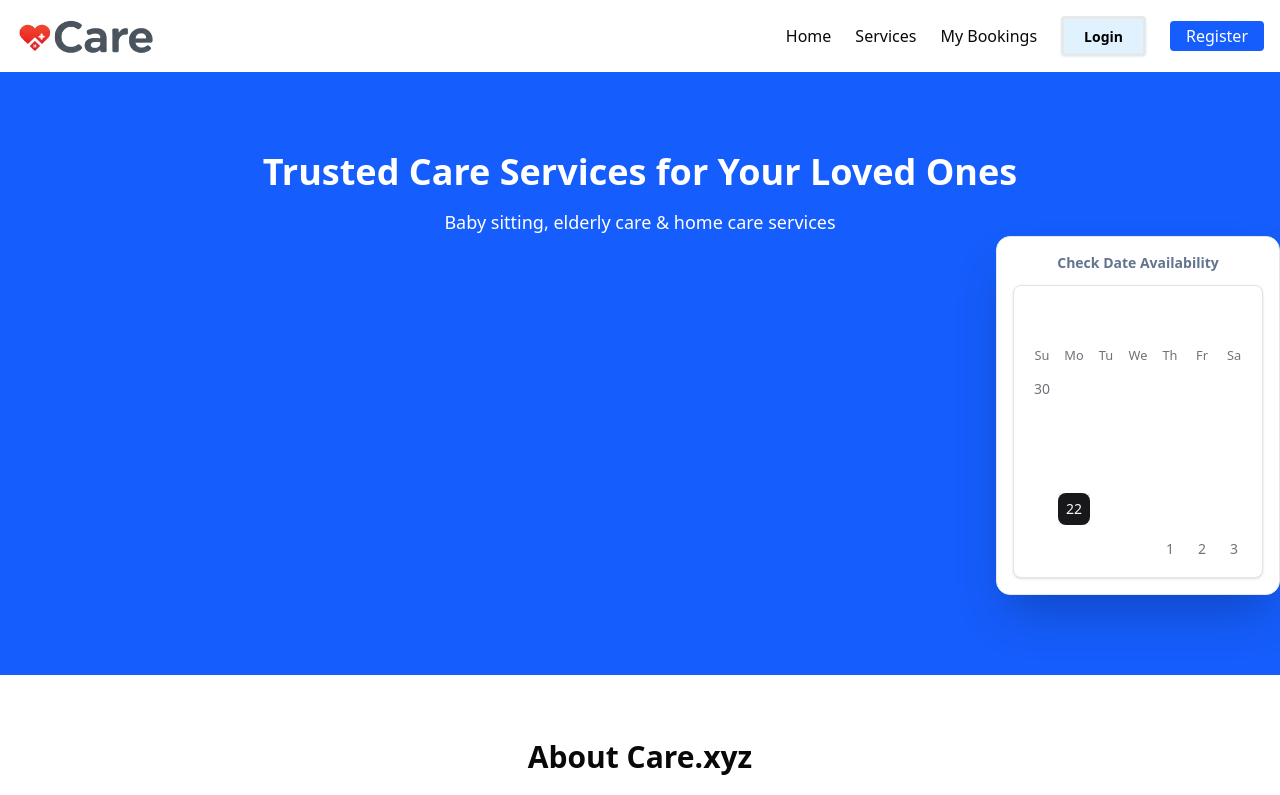
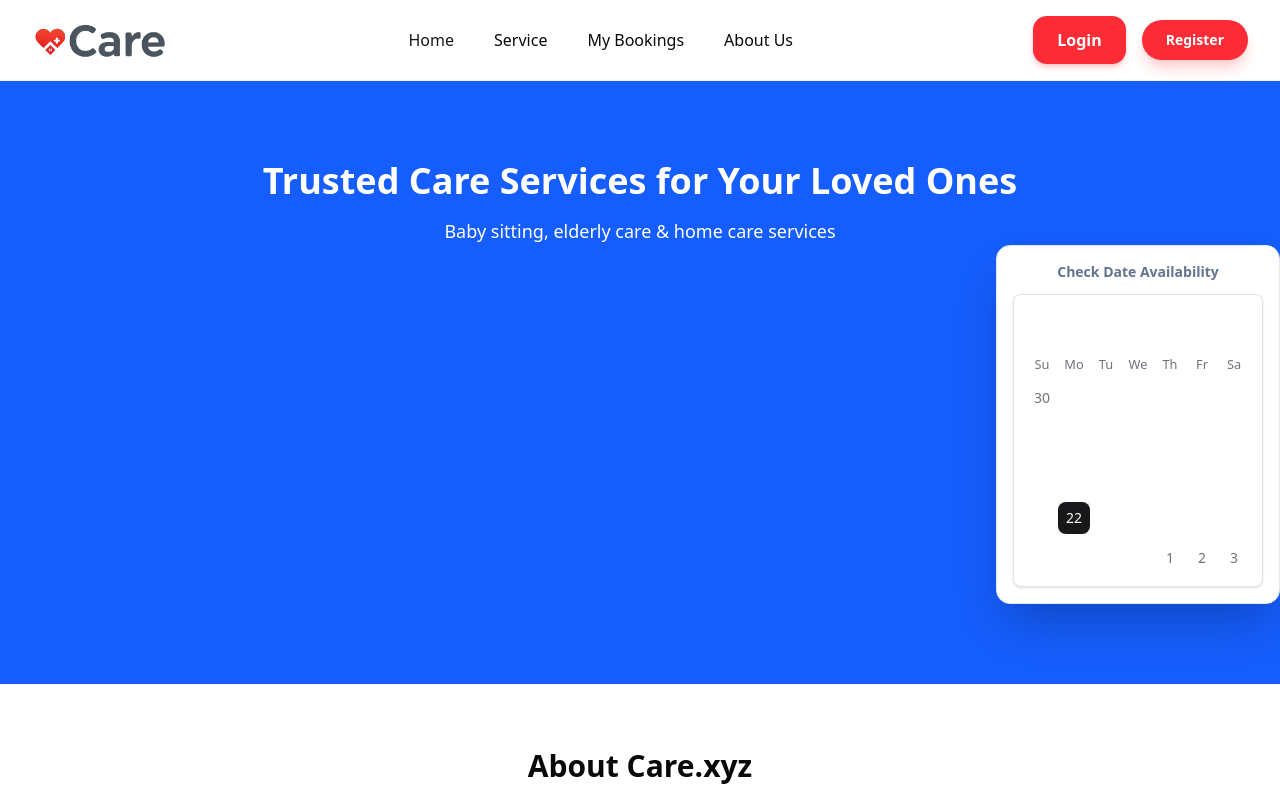
Before and after one commit to lizansarkar/care, a Next.js app: page / in a window 1280 px wide. Shown: the top 795 px of the page. Built offline with nearby package versions, Linux system fonts and the light colour scheme.

Commit message:
responsive and polish navbar and show mobile menu

```diff
--- a/src/app/globals.css
+++ b/src/app/globals.css
@@ -4,8 +4,41 @@
 @custom-variant dark (&:is(.dark *));
 @plugin "daisyui";
 
+.transition-all {
+  transition-property: all;
+  transition-timing-function: cubic-bezier(0.4, 0, 0.2, 1);
+  transition-duration: 300ms;
+}
+
 .btn {
-  @apply px-5 py-2 bg-sky-100 text-black font-bold rounded shadow shadow-sky-100 cursor-pointer hover:bg-sky-200 hover:scale-105 duration-200 active:scale-95 hover:shadow-xl active:shadow-none active:bg-white disabled:text-gray-400 disabled:active:bg-sky-100 disabled:hover:scale-100 disabled:hover:shadow-none disabled:hover:bg-sky-100 disabled:cursor-auto
+  @apply px-5 py-2 bg-red-500 text-black font-bold rounded shadow shadow-red-100 cursor-pointer hover:bg-red-200 hover:scale-105 duration-200 active:scale-95 hover:shadow-xl active:shadow-none active:bg-white disabled:text-gray-400 disabled:active:bg-red-100 disabled:hover:scale-100 disabled:hover:shadow-none disabled:hover:bg-red-100 disabled:cursor-auto
+}
+
+@layer components {
+  .btn-primary {
+    @apply px-6 py-2.5 bg-red-500 text-white font-semibold rounded-full
+    shadow-lg shadow-red-200 cursor-pointer
+    transition-all duration-300 ease-in-out
+
+    /* Hover Effects */
+    hover:bg-red-600 hover:shadow-red-300 hover:-translate-y-0.5
+
+    /* Active/Click Effects */
+    active:scale-95 active:shadow-inner
+
+    /* Disabled States */
+    disabled:bg-gray-200 disabled:text-gray-400 disabled:cursor-not-allowed
+    disabled:shadow-none disabled:hover:translate-y-0
+
+    /* Accessibility */
+    focus:outline-none focus:ring-2 focus:ring-red-400 focus:ring-offset-2;
+  }
+
+  .btn-outline {
+    @apply px-6 py-2.5 bg-transparent border-2 border-red-500 text-red-500 cursor-pointer
+    font-semibold rounded-full transition-all duration-300
+    hover:bg-red-50 hover:text-red-600 active:scale-95;
+  }
 }
 
 @theme inline {
--- a/src/component/LoginButton.jsx
+++ b/src/component/LoginButton.jsx
@@ -1,7 +1,8 @@
 "use client"
 import React from 'react'
 import { signIn } from "next-auth/react"
+import Link from 'next/link'
 
 export default function LoginButton() {
-    return <button className='btn' onClick={()=> signIn()}>Login</button>
+    return <Link href={""} className='btn-primary w-full text-center py-3 rounded-xl shadow-md' onClick={()=> signIn()}>Login</Link>
 }
--- a/src/component/Navbar.jsx
+++ b/src/component/Navbar.jsx
@@ -1,59 +1,105 @@
+"use client";
+import React, { useState } from "react";
 import Link from "next/link";
+import { HiMenuAlt3, HiX } from "react-icons/hi";
 import LoginButton from "./LoginButton";
+import NavLink from "./buttons/NavLink";
 
 export default function Navbar() {
+  const [isOpen, setIsOpen] = useState(false);
+
+  const navLinks = [
+    { name: "Home", href: "/" },
+    { name: "Service", href: "/service" },
+    { name: "My Bookings", href: "/my-bookings" },
+    { name: "About Us", href: "/about" },
+  ];
+
   return (
-    <nav className="bg-white shadow">
-      <div className="max-w-7xl mx-auto px-4 py-4 flex justify-between items-center">
-        {/* 🔹 Logo */}
-        <Link href="/" className="">
-          <img src="/logo.png" alt="" className="h-10 w-35"/>
-        </Link>
+    <div className="sticky top-0 z-50 w-full bg-white/80 backdrop-blur-md border-b border-gray-100">
+      <div className="max-w-7xl mx-auto px-4 sm:px-6 lg:px-8">
+        <div className="flex justify-between items-center h-16 md:h-20">
+          {/* 🔹 Logo (Left Side) */}
+          <div className="flex-shrink-0">
+            <Link href="/" className="flex items-center">
+              <img
+                src="/logo.png"
+                alt="Care.xyz"
+                className="h-8 md:h-10 w-auto"
+              />
+            </Link>
+          </div>
 
-        {/* 🔹 Menu */}
-        <ul className="flex gap-6 items-center">
-          <li>
-            <Link href="/" className="hover:text-blue-600">
-              Home
+          {/* 🔹 Desktop Menu (Center) */}
+          <div className="hidden lg:flex items-center space-x-4">
+            <ul className="flex space-x-10">
+              {navLinks.map((link) => (
+                <li key={link.name}>
+                  <NavLink href={link.href}>{link.name}</NavLink>
+                </li>
+              ))}
+            </ul>
+          </div>
+
+          {/* 🔹 Desktop Auth (Right Side) */}
+          <div className="hidden lg:flex items-center gap-4">
+            <LoginButton />
+            <Link href="/register" className="btn-primary text-sm">
+              Register
             </Link>
-          </li>
+          </div>
 
-          <li>
-            <Link href="/" className="hover:text-blue-600">
-              Services
-            </Link>
-          </li>
+          {/* 🔹 Mobile Menu Button (Right Side) */}
+          <div className="flex lg:hidden items-center">
+            <button
+              onClick={() => setIsOpen(!isOpen)}
+              className="text-gray-700 hover:text-red-500 transition-colors p-2"
+            >
+              {isOpen ? (
+                <HiX className="text-3xl" />
+              ) : (
+                <HiMenuAlt3 className="text-3xl" />
+              )}
+            </button>
+          </div>
+        </div>
+      </div>
 
-          <li>
-            <Link href="/my-bookings" className="hover:text-blue-600">
-              My Bookings
-            </Link>
-          </li>
+      {/* 🔹 Mobile Menu (Full Width with Slide Down Effect) */}
+      <div
+        className={`lg:hidden overflow-hidden transition-all duration-500 ease-in-out bg-white border-t border-gray-50 ${
+          isOpen ? "max-h-[500px] opacity-100" : "max-h-0 opacity-0"
+        }`}
+      >
+        <div className="px-4 pt-4 pb-6 space-y-2 shadow-inner">
+          <ul className="flex flex-col gap-1">
+            {navLinks.map((link) => (
+              <li key={link.name} onClick={() => setIsOpen(false)}>
+                <Link
+                  href={link.href}
+                  className="block px-4 py-3 text-base font-medium text-gray-700 hover:bg-red-50 hover:text-red-500 rounded-xl transition-all"
+                >
+                  {link.name}
+                </Link>
+              </li>
+            ))}
+          </ul>
 
-          {/* 🔹 Auth Buttons */}
-          {/* <li>
-            <Link
-              href="/login"
-              className="border px-4 py-1 rounded hover:bg-blue-600 hover:text-white"
-            >
-              Login
-            </Link>
-          </li> */}
+          <div className="divider opacity-50"></div>
 
-          <li>
+          {/* Mobile Auth Buttons */}
+          <div className="flex flex-col gap-3 px-4 pt-2">
             <LoginButton></LoginButton>
-          </li>
-
-          <li>
             <Link
               href="/register"
-              className="bg-blue-600 text-white px-4 py-1 rounded hover:bg-blue-700"
+              onClick={() => setIsOpen(false)}
+              className="btn-primary w-full text-center py-3 rounded-xl shadow-md"
             >
-              Register
+              Register Now
             </Link>
-          </li>
-        </ul>
+          </div>
+        </div>
       </div>
-    </nav>
+    </div>
   );
 }
--- /dev/null
+++ b/src/component/buttons/NavLink.jsx
@@ -0,0 +1,11 @@
+"use client"
+import Link from 'next/link'
+import { usePathname } from 'next/navigation'
+import React from 'react'
+
+export default function NavLink({href, children}) {
+    const path = usePathname();
+  return (
+    <Link className={`${path.startsWith(href) && "text-primary"} font-medium`} href={href}>{children}</Link>
+  )
+}
```
